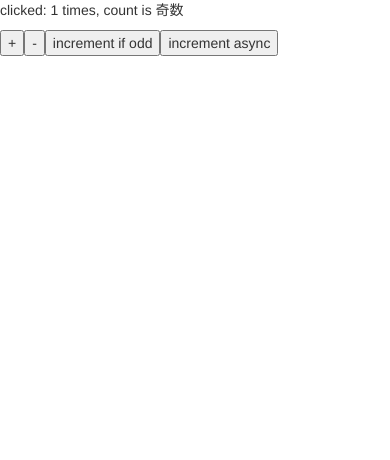
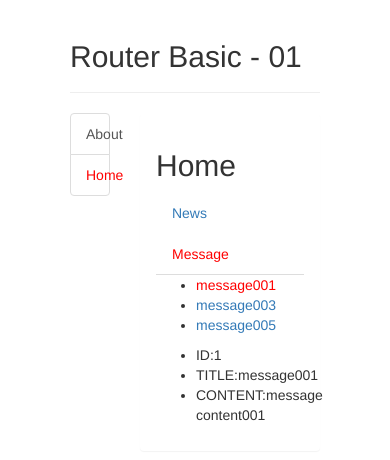
Before and after one commit to xy709332175/0620_vue, a Vue app: page /home/message/detail/1 in a window 390 px wide. Shown: the top 460 px of the page. Built offline with nearby package versions, Linux system fonts and the light colour scheme.

Commit message:
vue-router

```diff
--- a/src/App.vue
+++ b/src/App.vue
@@ -1,49 +1,37 @@
 <template>
   <div>
-    <p>clicked: {{count}} times, count is {{evenOrOdd}}</p>
-
-    <button @click="increment">+</button>
-    <button @click="decrement">-</button>
-    <button @click="incrementIfOdd">increment if odd</button>
-    <button @click="incrementAsync">increment async</button>
+    <div class="row">
+      <div class="col-xs-offset-2 col-xs-8">
+        <div class="page-header">
+          <h2>Router Basic - 01</h2>
+        </div>
+      </div>
+    </div>
+    <div class="row">
+      <div class="col-xs-2 col-xs-offset-2">
+        <div class="list-group">
+          <router-link class="list-group-item" to="/about">About</router-link>
+          <router-link class="list-group-item" to="/home">Home</router-link>
+        </div>
+      </div>
+      <div class="col-xs-6">
+        <div class="panel">
+          <div class="panel-body">
+            <!-- <div data-v-2c11fd19>
+              <h2 data-v-2c11fd19>About</h2>
+              <h3 data-v-2c11fd19>abc</h3>
+              <input data-v-2c11fd19 type="text" />
+            </div> -->
+            <router-view/>
+          </div>
+        </div>
+      </div>
+    </div>
   </div>
 </template>
 
 <script>
-  import {mapState, mapActions, mapGetters, mapMutations} from 'vuex'
-
-  export default {
-
-
-    computed: {
-      ...mapState(['count']),
-      ...mapGetters(['evenOrOdd'])
-    },
-
-    methods: {
-      ...mapMutations({
-        increment: 'INCREMENT',
-        decrement: 'DECREMENT'
-      }),
-      ...mapActions(['incrementIfOdd','incrementAsync'])
-    }
-
-
-    // methods: {
-    //   increment() {
-    //     this.$store.commit('INCREMENT')
-    //   },
-    //   decrement() {
-    //     this.$store.commit('DECREMENT')
-    //   },
-    //   incrementIfOdd() {
-    //     this.$store.dispatch('incrementIfOdd')
-    //   },
-    //   incrementAsync() {
-    //     this.$store.dispatch('incrementAsync')
-    //   }
-    // },
-  }
+export default {};
 </script>
 
 <style>
--- a/src/main.js
+++ b/src/main.js
@@ -1,8 +1,8 @@
 // The Vue build version to load with the `import` command
 // (runtime-only or standalone) has been set in webpack.base.conf with an alias.
 import Vue from 'vue'
-import App from './App'
-import store from './store'
+import App from './App.vue'
+import router from './router'
 
 Vue.config.productionTip = false
 /* eslint-disable no-new */
@@ -10,5 +10,5 @@ Vue.config.productionTip = false
 new Vue({
   components: { App },
   template: '<App/>',
-  store
+  router
 }).$mount('#app')
--- /dev/null
+++ b/src/pages/About.vue
@@ -0,0 +1,15 @@
+<template>
+  <div>
+    <h2>About</h2>
+  </div>
+</template>
+
+<script type="text/ecmascript-6">
+  export default {
+  }
+</script>
+
+<style scoped>
+
+
+</style>
--- /dev/null
+++ b/src/pages/Home.vue
@@ -0,0 +1,23 @@
+<template>
+  <div>
+    <h2>Home</h2>
+    <div>
+      <ul class="nav nav-tabs">
+        <li><router-link to="/home/news">News</router-link></li>
+        <li><router-link to="/home/message">Message</router-link></li>
+      </ul>
+      <router-view></router-view>
+    </div>
+  </div>
+</template>
+
+<script type="text/ecmascript-6">
+  export default {
+    name: 'Home'
+  }
+</script>
+
+<style scoped>
+
+
+</style>
--- /dev/null
+++ b/src/pages/Message.vue
@@ -0,0 +1,40 @@
+<template>
+  <div>
+    <ul>
+      <li v-for="message in messages" :key="message.id">
+        <router-link :to="'/home/message/detail/' + message.id">{{message.title}}</router-link>
+      </li>
+    </ul>
+    <router-view></router-view>
+  </div>
+</template>
+
+<script type="text/ecmascript-6">
+
+  export default {
+    data () {
+      return {
+        messages: []
+      }
+    },
+
+    mounted () {
+      setTimeout(() => {
+        const messages = [
+          {id: 1, title: 'message001'},
+          {id: 3, title: 'message003'},
+          {id: 5, title: 'message005'},
+        ]
+        this.messages = messages
+      },1000)
+    }
+
+
+
+  }
+</script>
+
+<style scoped>
+
+
+</style>
--- /dev/null
+++ b/src/pages/MessageDetail.vue
@@ -0,0 +1,46 @@
+<template>
+  <ul>
+    <li>ID:{{$route.params.id}}</li>
+    <li>TITLE:{{detail.title}}</li>
+    <li>CONTENT:{{detail.content}}</li>
+  </ul>
+</template>
+
+<script type="text/ecmascript-6">
+  const allDetails = [
+    {id: 1, title: 'message001', content: 'message content001'},
+    {id: 3, title: 'message003', content: 'message content003'},
+    {id: 5, title: 'message005', content: 'message content005'},
+  ]
+  export default {
+    data () {
+      return {
+        detail: {}
+      }
+    },
+
+    mounted () {
+      setTimeout(() => {
+        const id = this.$route.params.id * 1
+        const detail = allDetails.find(detail => detail.id === id)
+        this.detail = detail
+      }, 1000);
+    },
+
+    watch: {
+      $route (value) {
+        setTimeout(() => {
+          const id = value.params.id * 1
+          const detail = allDetails.find(detail => detail.id === id)
+          this.detail = detail
+        }, 1000);
+      }
+    }
+
+  }
+</script>
+
+<style scoped>
+
+
+</style>
--- /dev/null
+++ b/src/pages/News.vue
@@ -0,0 +1,26 @@
+<template>
+  <ul>
+    <li>news001</li>
+    <li>news002</li>
+    <li>news003</li>
+  </ul>
+</template>
+
+<script type="text/ecmascript-6">
+  export default {
+    data () {
+      return {
+
+      }
+    },
+
+    mounted () {
+
+    }
+  }
+</script>
+
+<style scoped>
+
+
+</style>
--- /dev/null
+++ b/src/router/index.js
@@ -0,0 +1,50 @@
+import Vue from 'vue'
+import VueRouter from 'vue-router'
+
+import About from '../pages/About.vue'
+import Home from '../pages/Home.vue'
+import News from '../pages/News.vue'
+import Message from '../pages/Message.vue'
+import MessageDetail from '../pages/MessageDetail.vue'
+
+Vue.use(VueRouter)
+
+export default new VueRouter({
+  mode: 'history',
+
+  routes: [{
+      path: '/about',
+      component: About
+    },
+    {
+      path: '/home',
+      component: Home,
+      children: [
+        {
+            path: '/home/news',
+            component: News
+        },
+        {
+            path: 'message',
+            component: Message,
+            children: [
+                {
+                    path: '/home/message/detail/:id',
+                    component: MessageDetail
+                }
+            ]
+        },
+        {
+            path: '/home',
+            redirect: '/home/news'
+          },
+      ]
+    },
+    {
+      path: '/',
+      redirect: '/about'
+    },
+  ]
+
+
+})
--- a/src/store/index.js
+++ /dev/null
@@ -1,51 +0,0 @@
-import Vue from 'vue'
-import Vuex from 'vuex'
-
-
-Vue.use(Vuex)
-
-const state = {
-    count: 1
-}
-
-const mutations = {
-    INCREMENT (state) {
-        state.count++
-    },
-    DECREMENT (state) {
-        state.count--
-    }
-}
-
-const actions = {
-    // increment ({commit}) {
-    //     commit('INCREMENT')
-    // },
-    // decrement ({commit}) {
-    //     commit('DECREMENT')
-    // },
-    incrementIfOdd ({commit, state}) {
-        if(state.count % 2 === 1) {
-            commit('INCREMENT')
-        }
-    },
-    incrementAsync ({commit}) {
-        setTimeout(() => {
-            commit('INCREMENT')
-        }, 1000);
-    }
-}
-
-const getters = {
-    evenOrOdd (state) {
-        return state.count % 2 === 1 ? '奇数' : '偶数'
-    }
-}
-
-
-export default new Vuex.Store ({
-    state,
-    mutations,
-    actions,
-    getters
-})
```
Also changed, not shown: src/App copy.vue (deleted, +0 -43 lines), src/router/routes.js (added).
